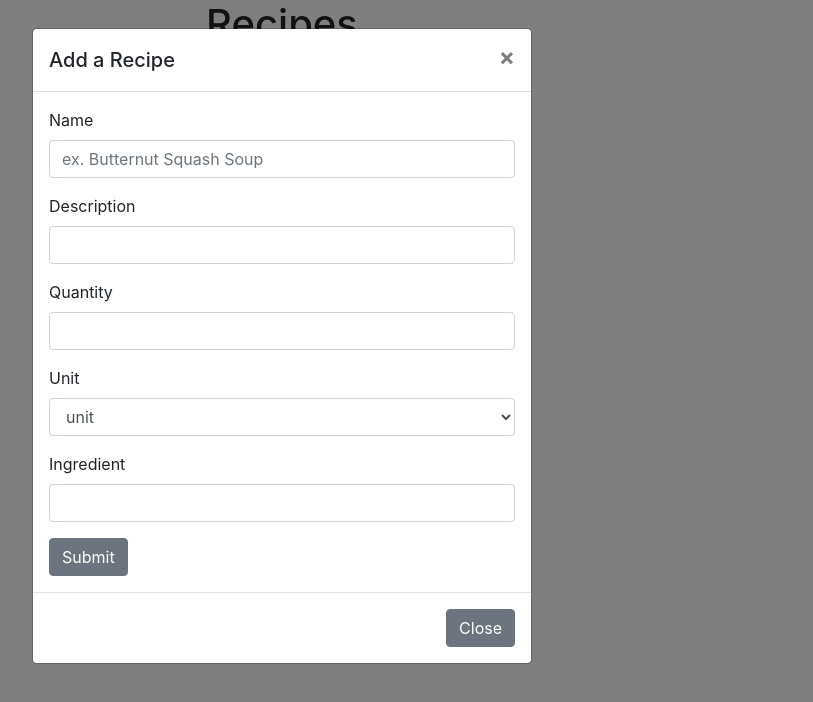
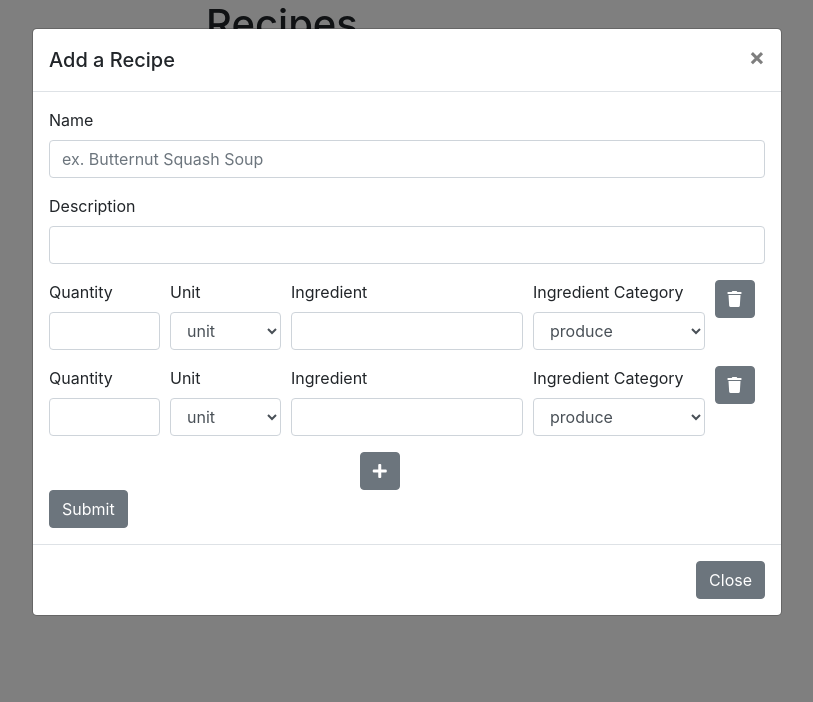
Before and after one commit to danapham/front-end-capstone, a React app: page /recipes in a window 1280 px wide. Both pictures are taken after a click on the button 640 px from the left and 75 px from the top of the page. Shown: the whole page, without its empty margins (358-1171 px from the left). Built offline with nearby package versions, Linux system fonts and the light colour scheme; some packages are replaced by stand-ins of ours; no server answers.

Commit message:
created ingredient input component

```diff
--- a/src/components/AppModal/index.js
+++ b/src/components/AppModal/index.js
@@ -17,7 +17,7 @@ const AppModal = (props) => {
   return (
     <div>
       <Button color="secondary" onClick={toggle} className="modal-btn">{buttonLabel}</Button>
-      <Modal isOpen={modal} toggle={toggle} className={className}>
+      <Modal isOpen={modal} toggle={toggle} contentClassName={className}>
         <ModalHeader toggle={toggle}>{title}</ModalHeader>
         <ModalBody>
           {props.children}
--- a/src/components/Forms/RecipeForm.js
+++ b/src/components/Forms/RecipeForm.js
@@ -1,39 +1,79 @@
-import React from 'react';
+import React, { Component } from 'react';
 import {
-  Button, Form, FormGroup, Label, Input,
+  Button, Form, FormGroup, Label, Input, Row, Col,
 } from 'reactstrap';
+import IngredientInput from '../IngredientInput';
 
-const RecipeForm = (props) => (
-    <Form>
+class RecipeForm extends Component {
+  state = {
+    recipe: {
+      recipeId: '',
+      recipeName: '',
+      description: '',
+      userId: '',
+    },
+    ingredients: [
+      {
+        ingredientId: '',
+        ingredientName: '',
+        category: '',
+      },
+      {
+        ingredientId: '',
+        ingredientName: '',
+        category: '',
+      },
+    ],
+    recipe_ingredient: {
+      quantity: '',
+      quantityType: '',
+    },
+  }
+
+  handleChange = (e) => {
+    this.setState({
+      [e.target.name]: e.target.value,
+    });
+  }
+
+  handleSubmit = (e) => {
+    e.preventDefault();
+  }
+
+  handleAddClick = () => {
+
+  }
+
+  handleIngredientInput = (index, data) => {
+    this.setState({
+      [this.state.ingredients[index]]: [{ data }],
+    });
+  }
+
+  render() {
+    const { ingredients } = this.state;
+    return (
+      <>
+      <Form onSubmit={this.handleSubmit}>
       <FormGroup>
-        <Label for="name">Name</Label>
-        <Input type="text" name="name" placeholder="ex. Butternut Squash Soup" />
+        <Label for="recipeName">Name</Label>
+        <Input type="text" name="recipeName" placeholder="ex. Butternut Squash Soup" onChange={this.handleChange} />
       </FormGroup>
       <FormGroup>
         <Label for="description">Description</Label>
-        <Input type="text" name="description" />
+        <Input type="text" name="description" onChange={this.handleChange} />
       </FormGroup>
-      <FormGroup>
-        <Label for="quantity">Quantity</Label>
-        <Input type="number" name="quantity" />
-      </FormGroup>
-      <FormGroup>
-        <Label for="unit">Unit</Label>
-        <Input type="select" name="unit">
-          <option>unit</option>
-          <option>tsp.</option>
-          <option>tbsp.</option>
-          <option>cup</option>
-          <option>lb.</option>
-          <option>oz.</option>
-        </Input>
-      </FormGroup>
-      <FormGroup>
-        <Label for="ingredient">Ingredient</Label>
-        <Input type="text" name="ingredient" />
-      </FormGroup>
+      {ingredients.map((ingredient) => <IngredientInput onInputChange={this.handleIngredientInput} />)}
+      <Row>
+        <Col md={{ size: 6, offset: 5 }}>
+      <Button><i className="fas fa-plus"></i></Button>
+          </Col>
+      </Row>
       <Button>Submit</Button>
     </Form>
-);
+    </>
+    );
+  }
+}
 
 export default RecipeForm;
--- /dev/null
+++ b/src/components/IngredientInput/index.js
@@ -0,0 +1,79 @@
+import React, { Component } from 'react';
+import {
+  Row, Col, FormGroup, Label, Input, Button,
+} from 'reactstrap';
+
+class IngredientInput extends Component {
+  state = {
+    ingredientId: '',
+    ingredientName: '',
+    category: '',
+    quantity: '',
+    quantityType: '',
+  }
+
+  handleChange = (e) => {
+    this.setState({
+      [e.target.name]: e.target.value,
+    });
+    this.props.onInputChange(this.state);
+  }
+
+  render() {
+    return (
+      <>
+      <Row form>
+        <Col md={2}>
+      <FormGroup>
+        <Label for="quantity">Quantity</Label>
+        <Input type="number" name="quantity" onChange={this.handleChange} />
+      </FormGroup>
+        </Col>
+        <Col md={2}>
+      <FormGroup>
+        <Label for="quantityType">Unit</Label>
+        <Input type="select" name="quantityType" onChange={this.handleChange}>
+          <option>unit</option>
+          <option>tsp.</option>
+          <option>tbsp.</option>
+          <option>cup</option>
+          <option>lb.</option>
+          <option>oz.</option>
+        </Input>
+      </FormGroup>
+        </Col>
+        <Col md={4}>
+      <FormGroup>
+        <Label for="ingredientName">Ingredient</Label>
+        <Input type="text" name="ingredientName" onChange={this.handleChange} />
+      </FormGroup>
+        </Col>
+        <Col md={3}>
+      <FormGroup>
+        <Label for="category">Ingredient Category</Label>
+        <Input type="select" name="category" onChange={this.handleChange}>
+          <option>produce</option>
+          <option>dairy</option>
+          <option>meat</option>
+          <option>seafood</option>
+          <option>pharmacy</option>
+          <option>bakery</option>
+          <option>deli</option>
+          <option>shelf stable</option>
+          <option>household goods</option>
+          <option>frozen foods</option>
+        </Input>
+      </FormGroup>
+        </Col>
+      <Col md={1}>
+        <FormGroup>
+      <Button><i className="fas fa-trash"></i></Button>
+        </FormGroup>
+      </Col>
+      </Row>
+      </>
+    );
+  }
+}
+
+export default IngredientInput;
--- /dev/null
+++ b/src/styles/components/RecipeForm/index.scss
@@ -0,0 +1,3 @@
+.recipe-form {
+  width: 150%;
+}
--- a/src/styles/components/index.scss
+++ b/src/styles/components/index.scss
@@ -1,3 +1,4 @@
 @import './App/';
 @import './Navbar/';
 @import './AppModal/';
+@import './RecipeForm/';
--- a/src/views/Recipes.js
+++ b/src/views/Recipes.js
@@ -9,7 +9,7 @@ class Recipes extends Component {
     return (
       <>
       <h1>Recipes</h1>
-      <AppModal buttonLabel={<i class="fas fa-plus"></i>} title="Add a Recipe">
+      <AppModal buttonLabel={<i className="fas fa-plus"></i>} title="Add a Recipe" className="recipe-form">
         <RecipeForm />
       </AppModal>
       </>
```
Also changed, not shown: src/helpers/data/recipeData.js (added, +10 -0 lines), 1 other file.
